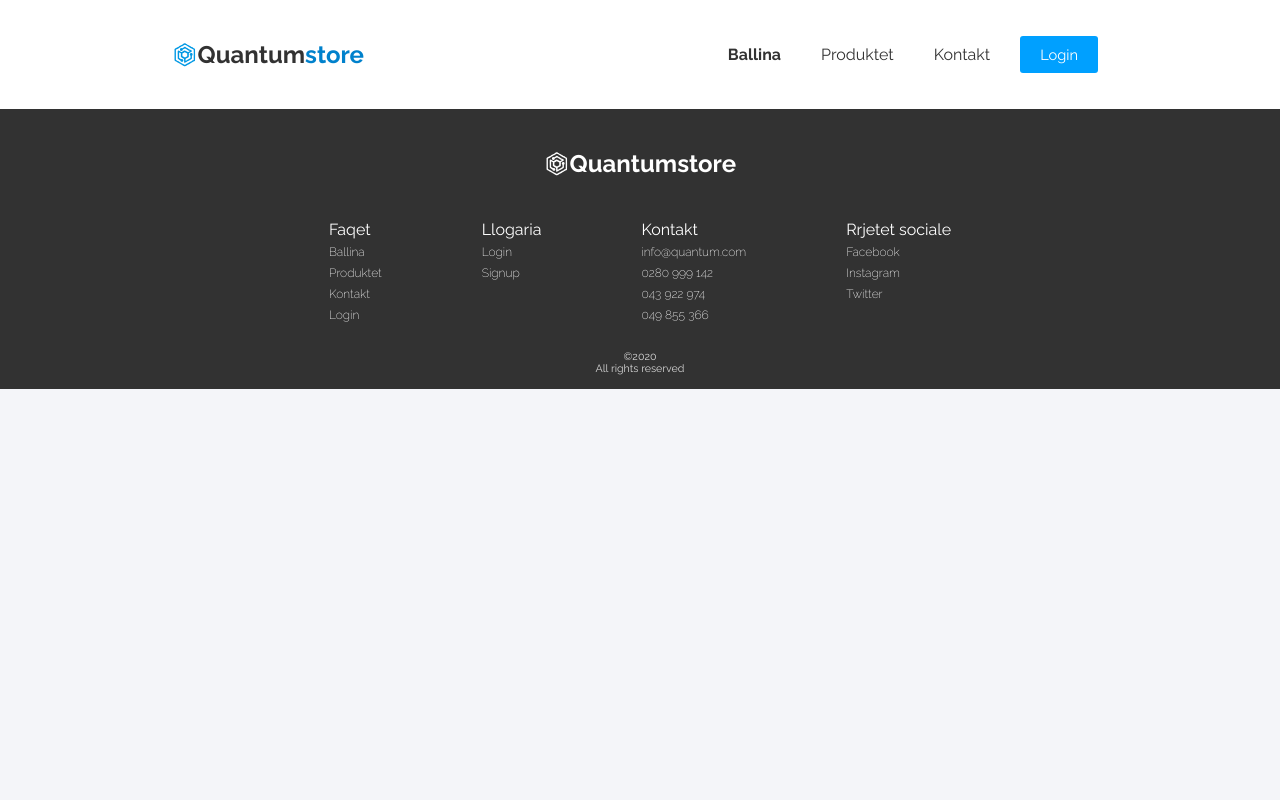
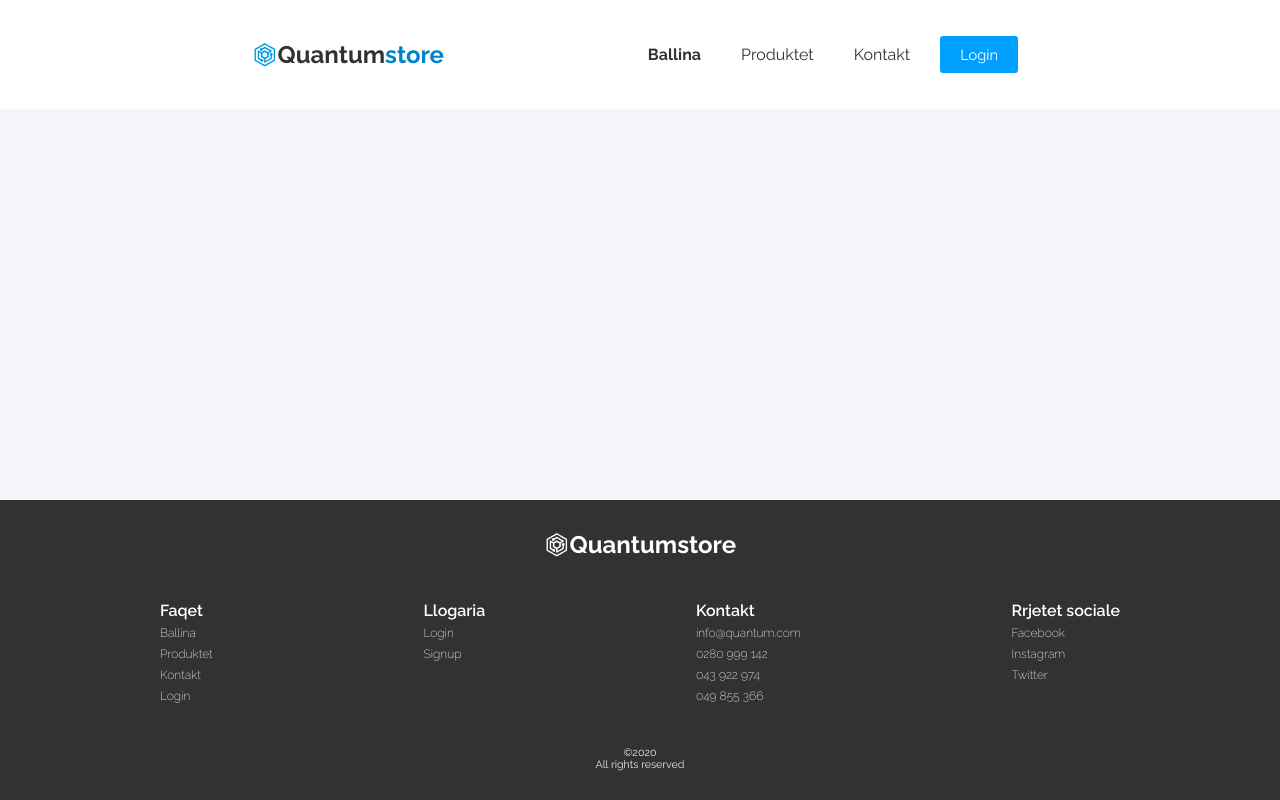
Before and after one commit to engjellavdiu/Quantum-Store, a PHP site: page / in a window 1280 px wide. Run offline with PHP 8.4, Linux system fonts and the light colour scheme.

Commit message:
minor footer changes

```diff
--- a/css/style.css
+++ b/css/style.css
@@ -24,10 +24,14 @@ a {
 li {
     list-style-type: none;
 }
-/*.container {
-    width: 1500px;
-    margin: 0 auto;
-}*/
+
+.wrapper {
+    margin-right: auto;
+    margin-left:  auto;
+    max-width: 960px;
+    padding-right: 10px;
+    padding-left:  10px;
+}
 
 .button {
     background-color: #00A0FF;
@@ -105,66 +109,6 @@ header {
 
 .navbar ul a:not(.button):hover {
     border-bottom: 2px solid #323232;
-}
-
-/*Footer*/
-footer {
-    background-color: #323232;
-}
-#footer{
-    position:absolute;
-    bottom:0;
-    width:100%;
-}
-.footer-main {
-    display: flex;
-    flex-direction: column;
-    flex-wrap: wrap;
-    justify-content: center;
-    align-items: center;
-}
-
-.footer-main .logo h2{
-    color: white;
-}
-
-.footer-main .logo a:hover{
-    transform: none;
-}
-
-.footer-links {
-    margin: 0px 0 40px 0;
-    display: flex;
-    flex-direction: row;
-    flex-wrap: wrap;
-}
-
-.footer-links ul {
-    margin: 0 50px;
-}
-
-.footer-links a {
-    color: white;
-    font-size: 9pt;
-    font-weight: 200;
-}
-
-.footer-links li {
-    color: white;
-    font-size: 10 pt;
-    margin: 2px 0;
-}
-
-.footer-bar {
-    position: relative;
-    bottom: 15px;
-}
-
-.footer-bar p {
-    text-align: center;
-    color: white;
-    font-size: 8pt;
-    opacity: 0.8;
 }
 
 
@@ -259,7 +203,7 @@ footer {
 
 /*Login Content*/
 .login-page-main {
-    height: 100vh;
+    height: 100%;
     display: flex;
     flex-wrap: wrap;
     align-items: center;
@@ -321,3 +265,59 @@ footer {
 .login-card p a:hover {
     border-bottom: 1px solid #0081CC;
 }
+
+/*Footer*/
+footer {
+    background-color: #323232;
+    position: absolute;
+    bottom: 0;
+    width: 100%;
+    overflow: hidden;
+    padding: 30px 0;
+}
+
+.footer-main {
+    display: flex;
+    flex-direction: column;
+}
+
+footer .logo {
+    margin: 0;
+    align-self: center;
+}
+
+footer .logo h2{
+    color: white;
+}
+
+footer .logo a:hover{
+    transform: none;
+}
+
+.footer-links {
+    display: flex;
+    justify-content: space-between;
+    flex-wrap: wrap;
+    margin: 40px 0;
+}
+
+
+.footer-links a {
+    color: white;
+    font-size: 9pt;
+    font-weight: 200;
+}
+
+.footer-links li {
+    color: white;
+    font-weight: 600;
+    font-size: 10 pt;
+    margin: 2px 0;
+}
+
+.footer-bar p {
+    text-align: center;
+    color: white;
+    font-size: 8pt;
+    opacity: 0.9;
+}
```
